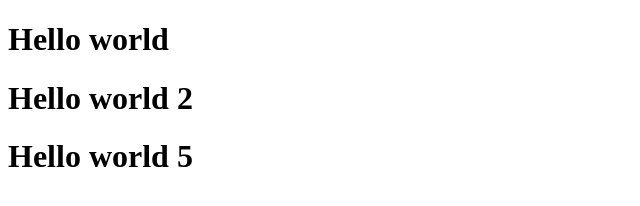
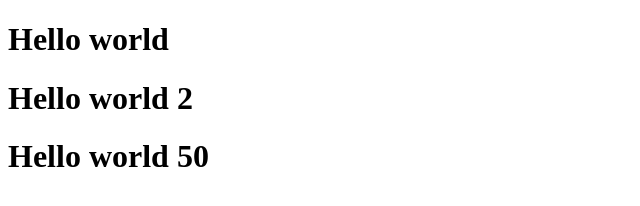
Before and after one commit to abhilashpvs28/gitpratice, a plain HTML site: page index.html in a window 1280 px wide. Shown: the full height of the page, 0-640 px from the left. Drawn offline with Linux system fonts and the light colour scheme.

Commit message:
made changes

```diff
--- a/index.html
+++ b/index.html
@@ -8,6 +8,6 @@
 <body>
     <h1> Hello world</h1>
     <h1> Hello world 2</h1>
-    <h1> Hello world 5</h1>
+    <h1> Hello world 50</h1>
 </body>
 </html>
```
